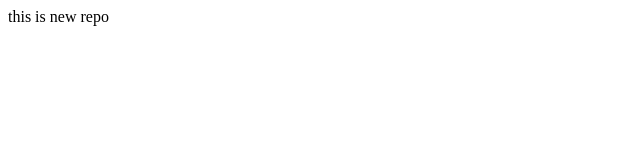
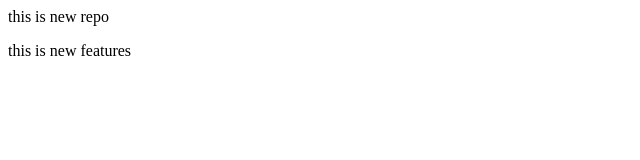
Before and after one commit to Ankushi-19/localrepo, a plain HTML site: page index.html in a window 1280 px wide. Shown: the whole page, without its empty margins (0-640 px from the left). Drawn offline with Linux system fonts and the light colour scheme.

Commit message:
Add new features

```diff
--- a/index.html
+++ b/index.html
@@ -1 +1,2 @@
 <p>this is new repo</p>
+<p>this is new features</p>
```
